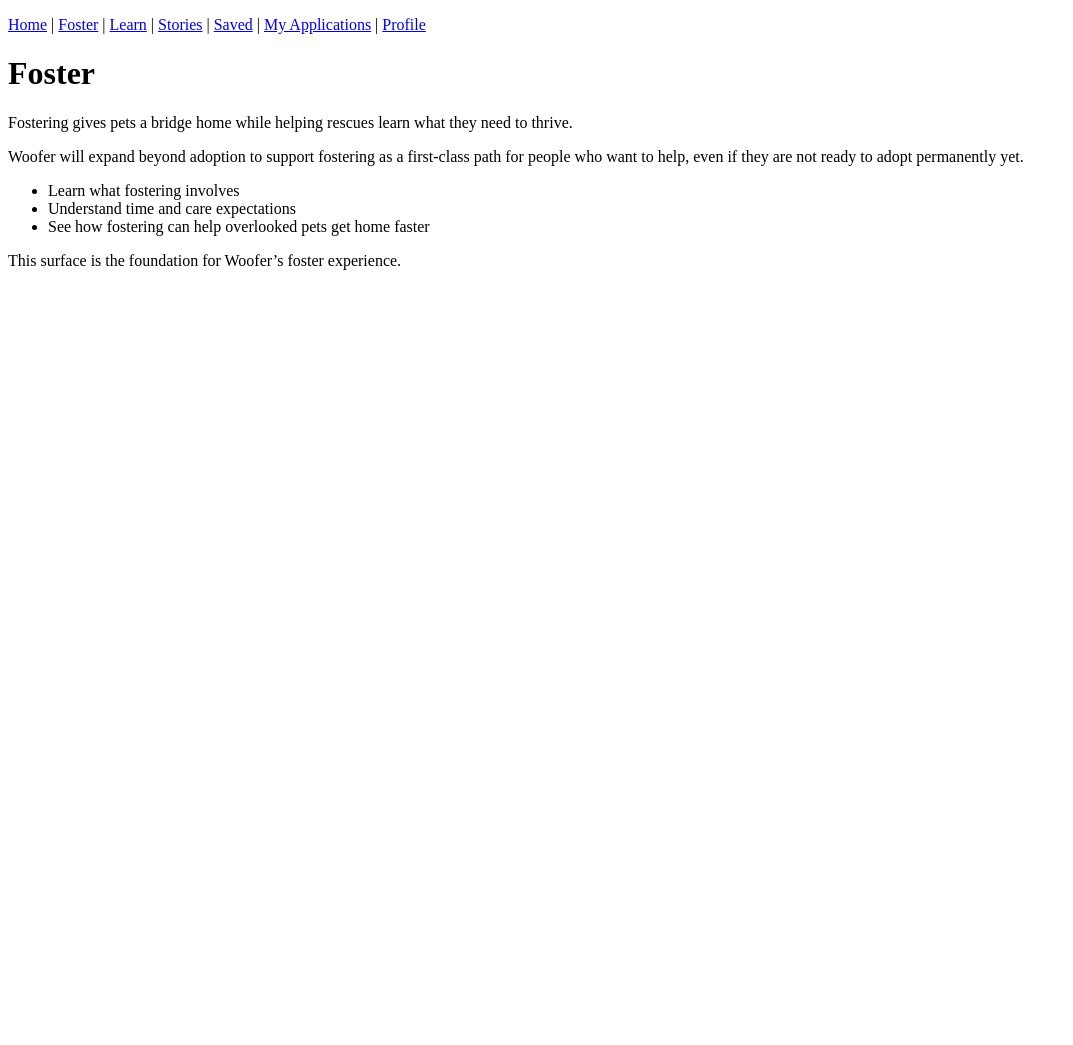
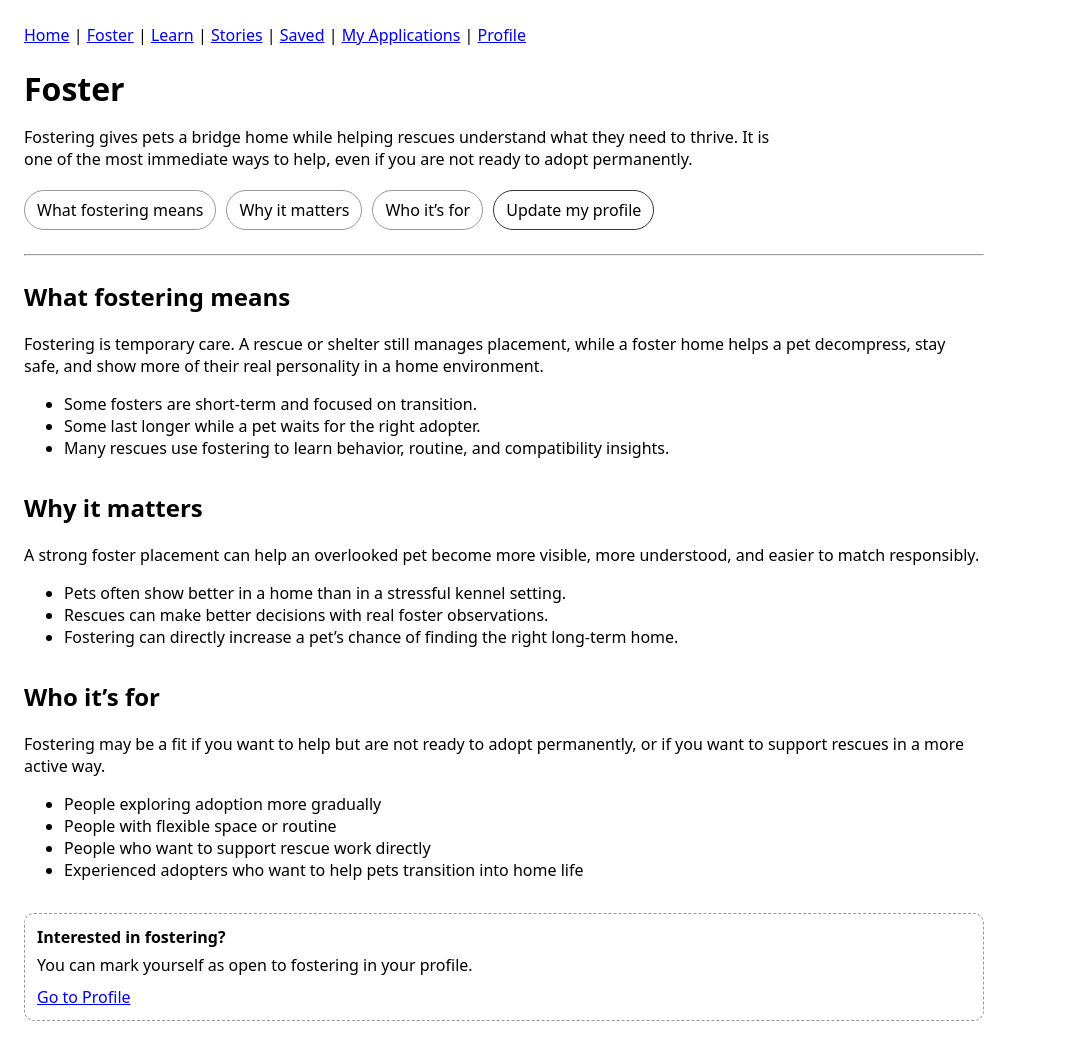
Before and after one commit to beniandthe/woofer-backend, a Django app: page /foster/ in a window 1280 px wide. Shown: the whole page, without its empty margins (0-1073 px from the left). Before the commit the page ends 270 px from the top, so only its background shows below. Run offline with Django 5.2, Linux system fonts and the light colour scheme; data that the repository does not hold is empty.

Commit message:
Sprint 14.3: add foster mode v0 and profile foster intent

```diff
--- a/web/app/templates/foster.html
+++ b/web/app/templates/foster.html
@@ -4,8 +4,8 @@
     <meta charset="utf-8" />
     <title>Woofer - Foster</title>
 </head>
-<body>
-    <p>
+<body style="font-family: system-ui, sans-serif; margin: 0; padding: 24px; max-width: 960px;">
+    <p style="margin-top: 0;">
         <a href="/">Home</a> |
         <a href="/foster/">Foster</a> |
         <a href="/learn/">Learn</a> |
@@ -15,24 +15,76 @@
         <a href="/profile/">Profile</a>
     </p>
 
-    <h1>Foster</h1>
+    <h1 style="margin-bottom: 8px;">Foster</h1>
 
-    <p>
-        Fostering gives pets a bridge home while helping rescues learn what they need to thrive.
+    <p style="max-width: 760px;">
+        Fostering gives pets a bridge home while helping rescues understand what they need to thrive.
+        It is one of the most immediate ways to help, even if you are not ready to adopt permanently.
     </p>
 
+    <div style="margin-top: 20px; display: flex; flex-wrap: wrap; gap: 10px;">
+        <a href="#what-it-means" style="padding: 8px 12px; border: 1px solid #999; border-radius: 999px; text-decoration: none; color: inherit;">What fostering means</a>
+        <a href="#why-it-matters" style="padding: 8px 12px; border: 1px solid #999; border-radius: 999px; text-decoration: none; color: inherit;">Why it matters</a>
+        <a href="#who-its-for" style="padding: 8px 12px; border: 1px solid #999; border-radius: 999px; text-decoration: none; color: inherit;">Who it’s for</a>
+        <a href="/profile/" style="padding: 8px 12px; border: 1px solid #333; border-radius: 999px; text-decoration: none; color: inherit;">Update my profile</a>
+    </div>
+
+    <hr style="margin: 24px 0;" />
+
+    <section id="what-it-means" style="margin-bottom: 32px;">
+        <h2>What fostering means</h2>
         <p>
-        Woofer will expand beyond adoption to support fostering as a first-class path for people who want to help, even if they are not ready to adopt permanently yet.
+            Fostering is temporary care. A rescue or shelter still manages placement, while a foster home helps a pet decompress, stay safe, and show more of their real personality in a home environment.
         </p>
+        <ul>
+            <li>Some fosters are short-term and focused on transition.</li>
+            <li>Some last longer while a pet waits for the right adopter.</li>
+            <li>Many rescues use fostering to learn behavior, routine, and compatibility insights.</li>
+        </ul>
+    </section>
 
+    <section id="why-it-matters" style="margin-bottom: 32px;">
+        <h2>Why it matters</h2>
+        <p>
+            A strong foster placement can help an overlooked pet become more visible, more understood, and easier to match responsibly.
+        </p>
         <ul>
-        <li>Learn what fostering involves</li>
-        <li>Understand time and care expectations</li>
-        <li>See how fostering can help overlooked pets get home faster</li>
+            <li>Pets often show better in a home than in a stressful kennel setting.</li>
+            <li>Rescues can make better decisions with real foster observations.</li>
+            <li>Fostering can directly increase a pet’s chance of finding the right long-term home.</li>
         </ul>
+    </section>
 
+    <section id="who-its-for" style="margin-bottom: 32px;">
+        <h2>Who it’s for</h2>
         <p>
-        This surface is the foundation for Woofer’s foster experience.
+            Fostering may be a fit if you want to help but are not ready to adopt permanently, or if you want to support rescues in a more active way.
         </p>
+        <ul>
+            <li>People exploring adoption more gradually</li>
+            <li>People with flexible space or routine</li>
+            <li>People who want to support rescue work directly</li>
+            <li>Experienced adopters who want to help pets transition into home life</li>
+        </ul>
+    </section>
+
+    {% if foster_open %}
+    <div style="margin-top: 24px; padding: 12px; border: 1px solid #333; border-radius: 10px; background: #f6fff6;">
+        <strong>Your profile says you are open to fostering.</strong>
+        <div style="margin-top: 6px;">
+            This will help shape future Woofer foster features and matching surfaces.
+        </div>
+    </div>
+    {% else %}
+    <div style="margin-top: 24px; padding: 12px; border: 1px dashed #999; border-radius: 10px;">
+        <strong>Interested in fostering?</strong>
+        <div style="margin-top: 6px;">
+            You can mark yourself as open to fostering in your profile.
+        </div>
+        <div style="margin-top: 10px;">
+            <a href="/profile/">Go to Profile</a>
+        </div>
+    </div>
+    {% endif %}
 </body>
 </html>
--- a/web/app/views.py
+++ b/web/app/views.py
@@ -150,15 +150,23 @@ def profile(request):
     """
     try:
         if request.method == "POST":
+            current_profile_result = api_get("/api/v1/profile")
+            current_profile = current_profile_result.get("data", {}) or {}
+            existing_preferences = current_profile.get("preferences", {}) or {}
+
             max_distance_raw = request.POST.get("max_distance_miles", "").strip()
 
-            preferences = {}
+            preferences = dict(existing_preferences)
+
             if max_distance_raw:
                 try:
                     preferences["max_distance_miles"] = int(max_distance_raw)
                 except ValueError:
-                    # MVP: ignore invalid input
-                    preferences = {}
+                    preferences.pop("max_distance_miles", None)
+            else:
+                preferences.pop("max_distance_miles", None)
+
+            preferences["open_to_foster"] = request.POST.get("open_to_foster") == "on"
 
             payload = {
                 "home_type": request.POST.get("home_type") or "OTHER",
@@ -253,7 +261,23 @@ def pet_detail(request, pet_id):
     )
 
 def foster(request):
-    return render(request, "foster.html")
+    try:
+        api_result = api_get("/api/v1/profile")
+        profile = api_result.get("data", {}) or {}
+        preferences = profile.get("preferences", {}) or {}
+        foster_open = bool(preferences.get("open_to_foster", False))
+
+        return render(request, "foster.html", {
+            "profile": profile,
+            "foster_open": foster_open,
+        })
+    except WooferAPIError as e:
+        return render(
+            request,
+            "error.html",
+            {"status_code": e.status_code, "payload": e.payload},
+            status=502,
+        )
 
 def learn(request):
     return render(request, "learn.html")
```
Also changed, not shown: web/app/templates/profile.html (+15 -12 lines). Lines whose indentation alone changed are shown as unchanged.
